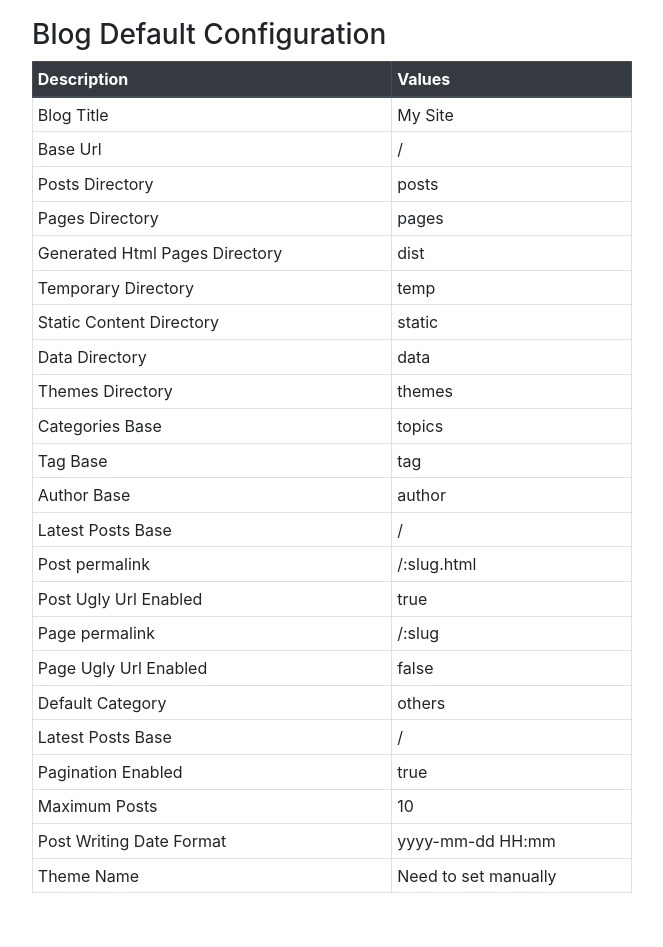
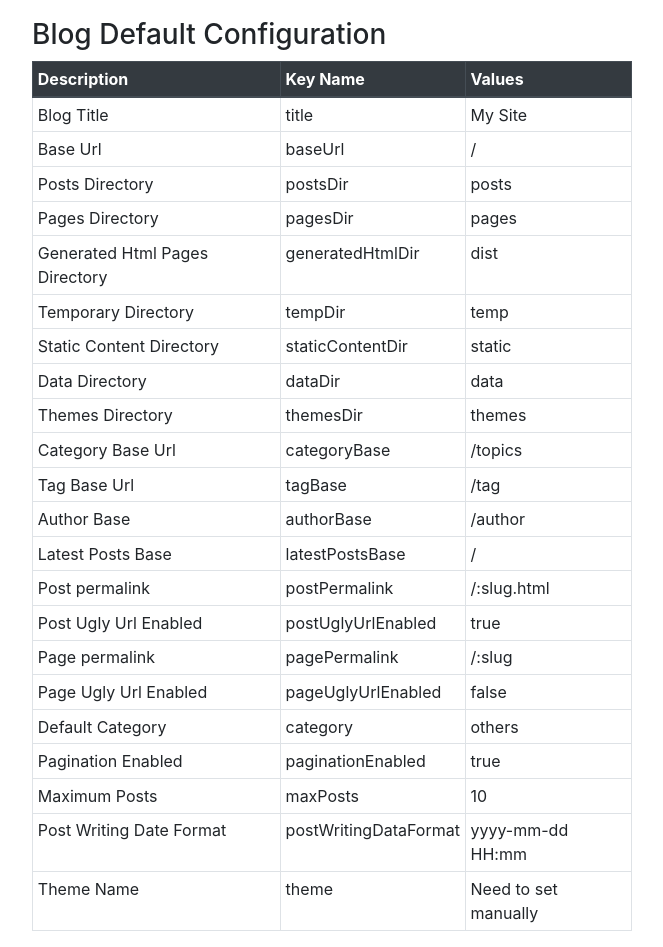
Before and after one commit to ashishdoneriya/ssr-java, a plain HTML site: page docs/index.html in a window 1280 px wide. Shown: the part 840-1787 px from the top of the page, without its empty margins (53-716 px from the left). Before the commit the page ends 1749 px from the top, so only its background shows below. Drawn offline with nearby package versions, Linux system fonts and the light colour scheme.

Commit message:
Doc html correction

```diff
--- a/docs/index.html
+++ b/docs/index.html
@@ -28,10 +28,12 @@
 
 
 	<style>
-		h2, h3 {
-			margin-top:30px;
-			margin-bottom:10px
+		h2,
+		h3 {
+			margin-top: 30px;
+			margin-bottom: 10px
 		}
+
 		.bd-placeholder-img {
 			font-size: 1.125rem;
 			text-anchor: middle;
@@ -164,101 +166,122 @@
 				<thead class="thead-dark">
 					<tr>
 						<th>Description</th>
+						<th>Key Name</th>
 						<th>Values</th>
 					</tr>
 				</thead>
+				<tbody>
 					<tr>
 						<td>Blog Title</td>
+						<td>title</td>
 						<td>My Site</td>
 					</tr>
 					<tr>
 						<td>Base Url</td>
+						<td>baseUrl</td>
 						<td>/</td>
 					</tr>
 					<tr>
 						<td>Posts Directory</td>
+						<td>postsDir</td>
 						<td>posts</td>
 					</tr>
 					<tr>
 						<td>Pages Directory</td>
+						<td>pagesDir</td>
 						<td>pages</td>
 					</tr>
 					<tr>
 						<td>Generated Html Pages Directory</td>
+						<td>generatedHtmlDir</td>
 						<td>dist</td>
 					</tr>
 					<tr>
 						<td>Temporary Directory</td>
+						<td>tempDir</td>
 						<td>temp</td>
 					</tr>
 					<tr>
 						<td>Static Content Directory</td>
+						<td>staticContentDir</td>
 						<td>static</td>
 					</tr>
 					<tr>
 						<td>Data Directory</td>
+						<td>dataDir</td>
 						<td>data</td>
 					</tr>
 					<tr>
 						<td>Themes Directory</td>
+						<td>themesDir</td>
 						<td>themes</td>
 					</tr>
 					<tr>
-					<td>Categories Base</td>
-					<td>topics</td>
+						<td>Category Base Url</td>
+						<td>categoryBase</td>
+						<td>/topics</td>
 					</tr>
 					<tr>
-					<td>Tag Base</td>
-					<td>tag</td>
+						<td>Tag Base Url</td>
+						<td>tagBase</td>
+						<td>/tag</td>
 					</tr>
 					<tr>
 						<td>Author Base</td>
-					<td>author</td>
+						<td>authorBase</td>
+						<td>/author</td>
 					</tr>
 					<tr>
 						<td>Latest Posts Base</td>
+						<td>latestPostsBase</td>
 						<td>/</td>
 					</tr>
 					<tr>
 						<td>Post permalink</td>
+						<td>postPermalink</td>
 						<td>/:slug.html</td>
 					</tr>
 					<tr>
 						<td>Post Ugly Url Enabled</td>
+						<td>postUglyUrlEnabled</td>
 						<td>true</td>
 					</tr>
 					<tr>
 						<td>Page permalink</td>
+						<td>pagePermalink</td>
 						<td>/:slug</td>
 					</tr>
 					<tr>
 						<td>Page Ugly Url Enabled</td>
+						<td>pageUglyUrlEnabled</td>
 						<td>false</td>
 					</tr>
 					<tr>
 						<td>Default Category</td>
+						<td>category</td>
 						<td>others</td>
 					</tr>
 					<tr>
-					<td>Latest Posts Base</td>
-					<td>/</td>
-				</tr>
-				<tr>
 						<td>Pagination Enabled</td>
+						<td>paginationEnabled</td>
 						<td>true</td>
 					</tr>
 					<tr>
 						<td>Maximum Posts</td>
+						<td>maxPosts</td>
 						<td>10</td>
 					</tr>
 					<tr>
 						<td>Post Writing Date Format</td>
+						<td>postWritingDataFormat</td>
 						<td>yyyy-mm-dd HH:mm</td>
 					</tr>
 					<tr>
 						<td>Theme Name</td>
+						<td>theme</td>
 						<td>Need to set manually</td>
 					</tr>
+				</tbody>
 			</table>
 		</div>
 	</main>
```
Also changed, not shown: 1 other file. Lines whose indentation alone changed are shown as unchanged.
